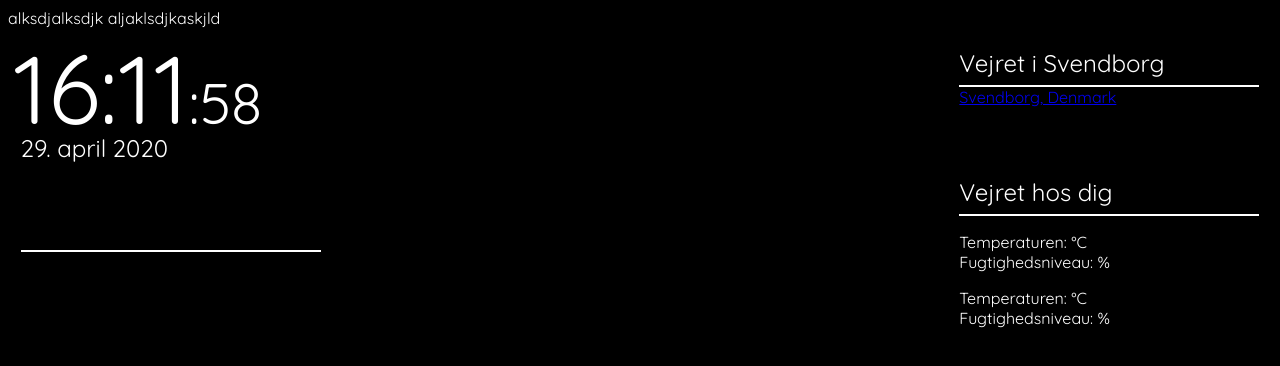
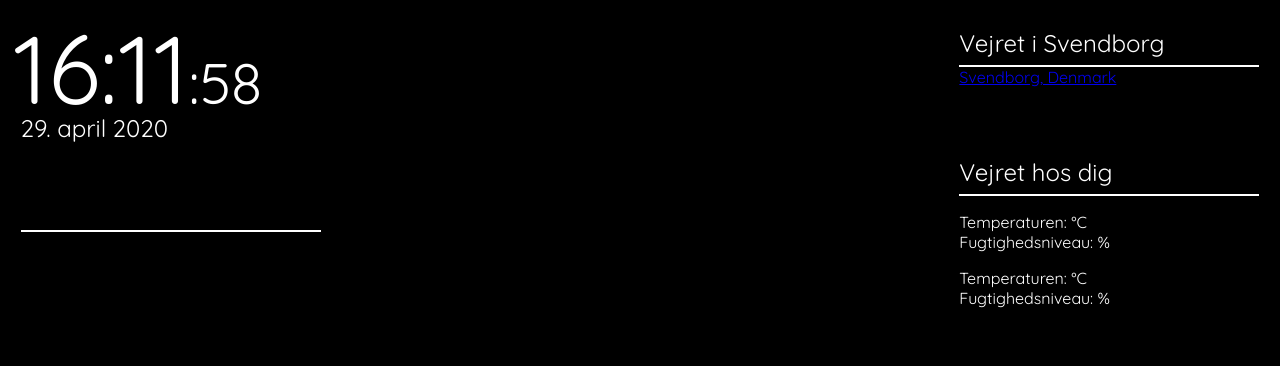
Before and after one commit to JohnDuncanK/UP_Projekt_SESGHTX, a plain HTML site: page index.html in a window 1280 px wide. Drawn offline with nearby package versions, Linux system fonts and the light colour scheme; no server answers; a script that the page names is missing.

Commit message:
Update index.html

```diff
--- a/index.html
+++ b/index.html
@@ -13,7 +13,6 @@
         <!--        Jquery library. Skal bruges til AJAX (skal vi bruge for at kunne reloade sensor værdier)-->
         <script src="https://ajax.googleapis.com/ajax/libs/jquery/3.4.1/jquery.min.js"></script>
 
-alksdjalksdjk aljaklsdjkaskjld
     </head>
     <body>
         <div class="overlay"></div>
```
